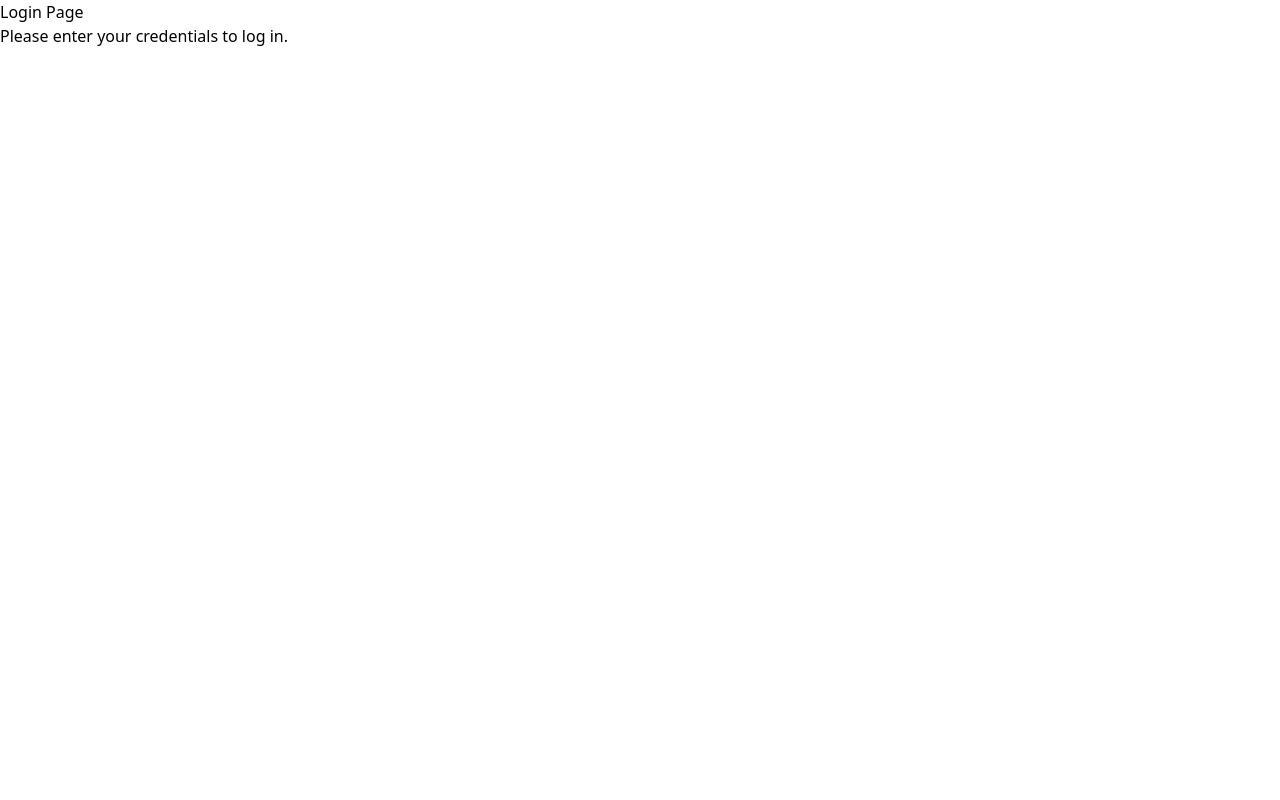
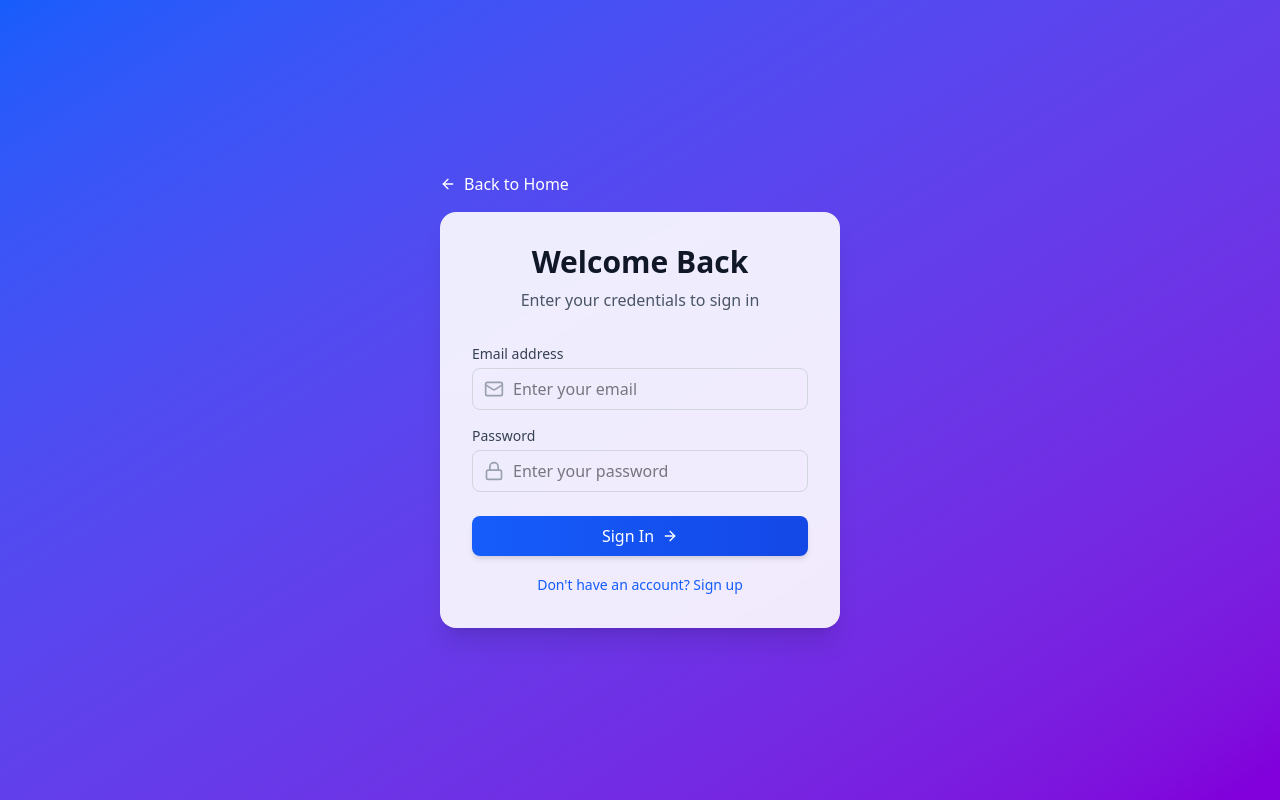
Before and after one commit to miniprojectte/photographic-studio, a Next.js app: page /login in a window 1280 px wide. Built offline with nearby package versions, Linux system fonts and the light colour scheme.

Commit message:
add login

```diff
--- a/app/login/page.js
+++ b/app/login/page.js
@@ -1,10 +1,165 @@
+'use client';
+import React, { useState } from 'react';
 import Link from 'next/link';
-import React from 'react';
-export default function login() {
+import { motion, AnimatePresence } from 'framer-motion';
+import { Mail, Lock, User, ArrowRight, ArrowLeft } from 'lucide-react';
+
+export default function Login() {
+  const [isLogin, setIsLogin] = useState(true);
+  const [formData, setFormData] = useState({
+    email: '',
+    password: '',
+    username: ''
+  });
+
+  const handleSubmit = async (e) => {
+    e.preventDefault();
+    // TODO: Implement authentication logic
+    console.log('Form submitted:', formData);
+  };
+
+  const handleInputChange = (e) => {
+    const { name, value } = e.target;
+    setFormData(prev => ({
+      ...prev,
+      [name]: value
+    }));
+  };
+
+  const formVariants = {
+    hidden: { opacity: 0, y: 20 },
+    visible: {
+      opacity: 1,
+      y: 0,
+      transition: { duration: 0.6, ease: 'easeOut' }
+    },
+    exit: {
+      opacity: 0,
+      y: -20,
+      transition: { duration: 0.3 }
+    }
+  };
+
   return (
-    <div>
-        <h1>Login Page</h1>
-        <p>Please enter your credentials to log in.</p>
+    <div className="min-h-screen flex items-center justify-center bg-gradient-to-br from-blue-600 to-purple-700 p-4">
+      <div className="w-full max-w-[400px]">
+        <Link
+          href="/"
+          className="inline-flex items-center text-white mb-4 hover:text-blue-100 transition-colors"
+        >
+          <ArrowLeft className="h-4 w-4 mr-2" />
+          Back to Home
+        </Link>
+        <motion.div
+          initial="hidden"
+          animate="visible"
+          className="backdrop-blur-sm bg-white/90 p-8 rounded-2xl shadow-xl"
+        >
+          <div className="text-center mb-8">
+            <h1 className="text-3xl font-bold text-gray-900">
+              {isLogin ? 'Welcome Back' : 'Create Account'}
+            </h1>
+            <p className="mt-2 text-gray-600">
+              {isLogin
+                ? 'Enter your credentials to sign in'
+                : 'Register for a new account'}
+            </p>
+          </div>
+
+          <AnimatePresence mode="wait">
+            <motion.form
+              key={isLogin ? 'login' : 'register'}
+              variants={formVariants}
+              initial="hidden"
+              animate="visible"
+              exit="exit"
+              onSubmit={handleSubmit}
+              className="space-y-4"
+            >
+              {!isLogin && (
+                <div className="relative">
+                  <label htmlFor="username" className="block text-sm font-medium text-gray-700 mb-1">
+                    Username
+                  </label>
+                  <div className="relative">
+                    <User className="absolute left-3 top-1/2 transform -translate-y-1/2 text-gray-400 h-5 w-5" />
+                    <input
+                      id="username"
+                      name="username"
+                      type="text"
+                      required={!isLogin}
+                      value={formData.username}
+                      onChange={handleInputChange}
+                      className="pl-10 w-full px-4 py-2 border border-gray-300 rounded-lg focus:ring-2 focus:ring-blue-500 focus:border-transparent transition-all"
+                      placeholder="Enter your username"
+                    />
+                  </div>
+                </div>
+              )}
+
+              <div className="relative">
+                <label htmlFor="email" className="block text-sm font-medium text-gray-700 mb-1">
+                  Email address
+                </label>
+                <div className="relative">
+                  <Mail className="absolute left-3 top-1/2 transform -translate-y-1/2 text-gray-400 h-5 w-5" />
+                  <input
+                    id="email"
+                    name="email"
+                    type="email"
+                    required
+                    value={formData.email}
+                    onChange={handleInputChange}
+                    className="pl-10 w-full px-4 py-2 border border-gray-300 rounded-lg focus:ring-2 focus:ring-blue-500 focus:border-transparent transition-all"
+                    placeholder="Enter your email"
+                  />
+                </div>
+              </div>
+
+              <div className="relative">
+                <label htmlFor="password" className="block text-sm font-medium text-gray-700 mb-1">
+                  Password
+                </label>
+                <div className="relative">
+                  <Lock className="absolute left-3 top-1/2 transform -translate-y-1/2 text-gray-400 h-5 w-5" />
+                  <input
+                    id="password"
+                    name="password"
+                    type="password"
+                    required
+                    value={formData.password}
+                    onChange={handleInputChange}
+                    className="pl-10 w-full px-4 py-2 border border-gray-300 rounded-lg focus:ring-2 focus:ring-blue-500 focus:border-transparent transition-all"
+                    placeholder="Enter your password"
+                  />
+                </div>
+              </div>
+
+              <motion.button
+                whileHover={{ scale: 1.02 }}
+                whileTap={{ scale: 0.98 }}
+                type="submit"
+                className="w-full py-2 px-4 bg-gradient-to-r from-blue-600 to-blue-700 text-white rounded-lg font-medium shadow-md hover:shadow-lg transition-all duration-200 flex items-center justify-center gap-2 mt-6"
+              >
+                {isLogin ? 'Sign In' : 'Create Account'}
+                <ArrowRight className="h-4 w-4" />
+              </motion.button>
+
+              <div className="mt-4 text-center">
+                <button
+                  type="button"
+                  onClick={() => setIsLogin(!isLogin)}
+                  className="text-sm text-blue-600 hover:text-blue-700 transition-colors"
+                >
+                  {isLogin
+                    ? "Don't have an account? Sign up"
+                    : 'Already have an account? Sign in'}
+                </button>
+              </div>
+            </motion.form>
+          </AnimatePresence>
+        </motion.div>
+      </div>
     </div>
   );
 }
--- a/app/page.js
+++ b/app/page.js
@@ -1,10 +1,11 @@
 import Link from 'next/link';
 import React from 'react';
+
 export default function Home() {
   return (
     <div>
       <h1>Welcome to My App</h1>
-      <Link href="/login">login</Link>
+      <Link href="/login">Login</Link>
     </div>
   );
 }
--- a/package.json
+++ b/package.json
@@ -9,9 +9,11 @@
     "lint": "next lint"
   },
   "dependencies": {
+    "framer-motion": "^12.23.12",
+    "lucide-react": "^0.539.0",
+    "next": "15.4.6",
     "react": "19.1.0",
-    "react-dom": "19.1.0",
-    "next": "15.4.6"
+    "react-dom": "19.1.0"
   },
   "devDependencies": {
     "@tailwindcss/postcss": "^4",
```
Also changed, not shown: 1 other file (tests, documents, lock files or other folders).
